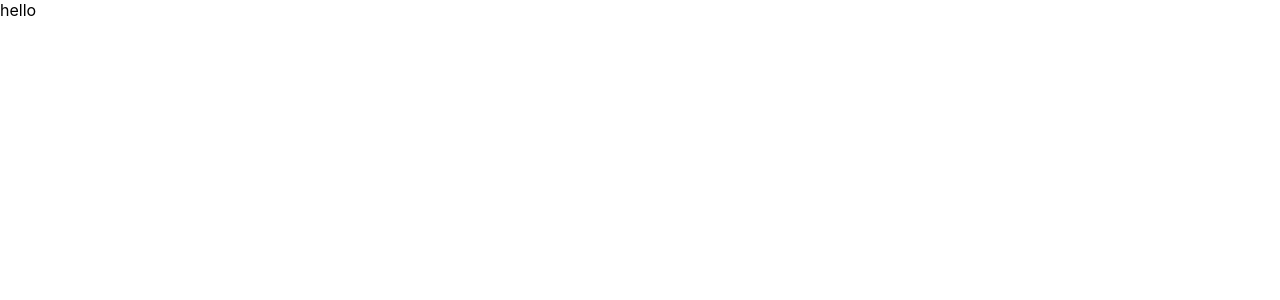
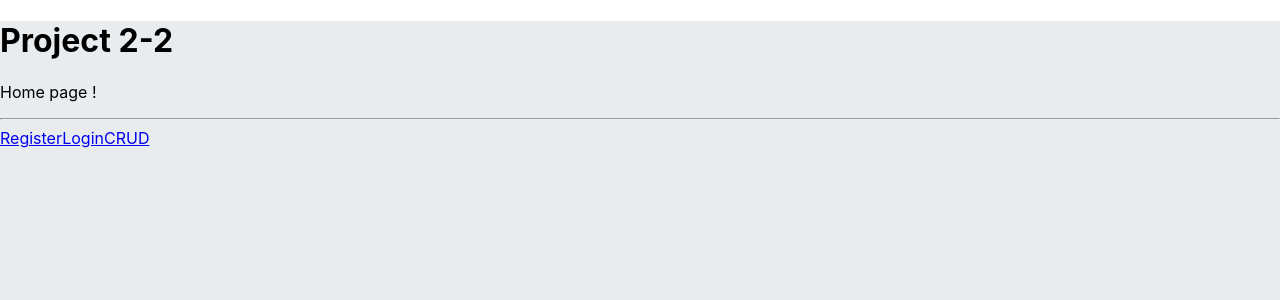
Before and after one commit to pamuditha-senanayake/Project-2-2, a React (Create React App) app in the folder client/: page /home in a window 1280 px wide. Shown: the top 300 px of the page. Built offline with nearby package versions, Linux system fonts and the light colour scheme.

Commit message:
home page added

```diff
--- a/client/package.json
+++ b/client/package.json
@@ -8,6 +8,7 @@
     "@testing-library/user-event": "^13.5.0",
     "react": "^18.3.1",
     "react-dom": "^18.3.1",
+    "react-router-dom": "^6.26.1",
     "react-scripts": "5.0.1",
     "web-vitals": "^2.1.4"
   },
@@ -34,5 +35,8 @@
       "last 1 firefox version",
       "last 1 safari version"
     ]
+  },
+  "devDependencies": {
+    "@babel/plugin-proposal-private-property-in-object": "^7.21.11"
   }
 }
--- a/client/src/App.js
+++ b/client/src/App.js
@@ -1,11 +1,17 @@
+import React from 'react';
+import { BrowserRouter as Router, Route, Routes } from 'react-router-dom';
 import './App.css';
 import MainPage from './pages/MainPage';
+import Home from './pages/pamuditha/home';
 
 function App() {
   return (
-    <div>
-      <MainPage/>
-    </div>
+    <Router>
+      <Routes>
+        <Route path="/" element={<MainPage />} />
+        <Route path="/home" element={<Home />} />
+      </Routes>
+    </Router>
   );
 }
 
--- /dev/null
+++ b/client/src/pages/pamuditha/home.js
@@ -0,0 +1,28 @@
+import React from "react";
+import { Link } from "react-router-dom";
+
+
+const Home = () => {
+  return (
+    <div style={{ backgroundColor: "#E8ECEF", height: "100vh" }}>
+      <div className="jumbotron centered">
+        <div className="container">
+          <h1 className="display-3">Project 2-2</h1>
+          <p className="lead">Home page !</p>
+          <hr />
+          <Link className="btn btn-light btn-lg" to="/register" role="button">
+            Register
+          </Link>
+          <Link className="btn btn-dark btn-lg" to="/login" role="button">
+            Login
+          </Link>
+          <Link className="btn btn-dark btn-lg" to="/crud" role="button">
+            CRUD
+          </Link>
+        </div>
+      </div>
+    </div>
+  );
+};
+
+export default Home;
```
Also changed, not shown: 2 other files (tests, documents, lock files or other folders).
